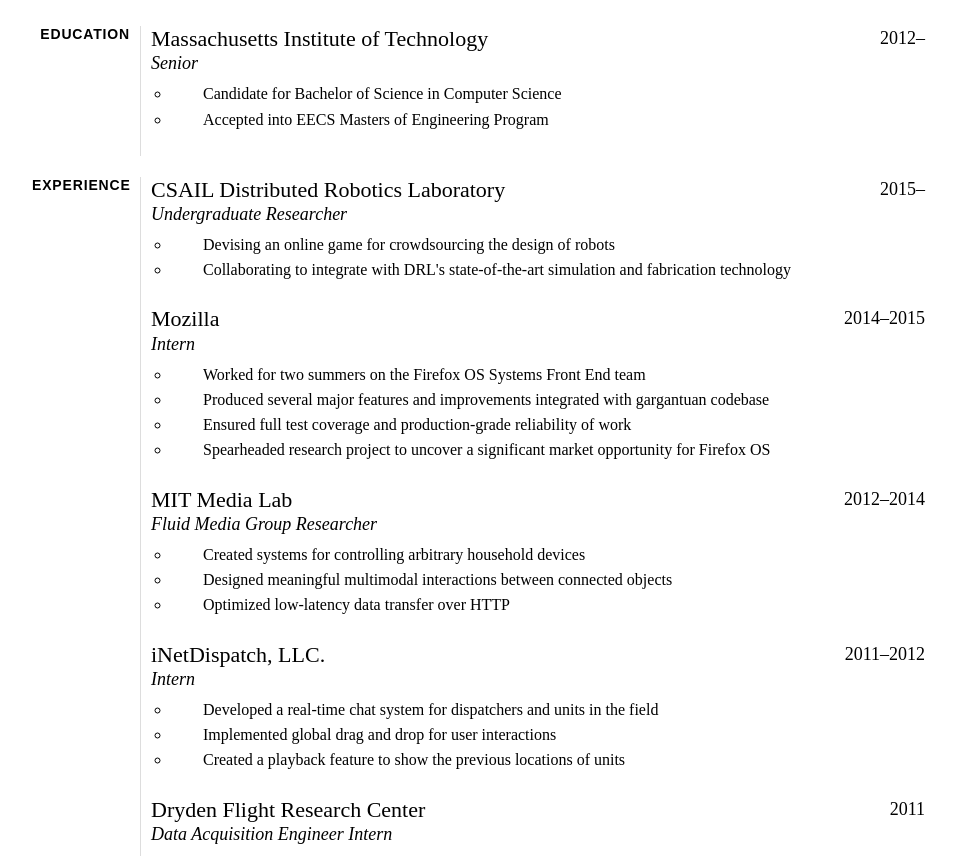
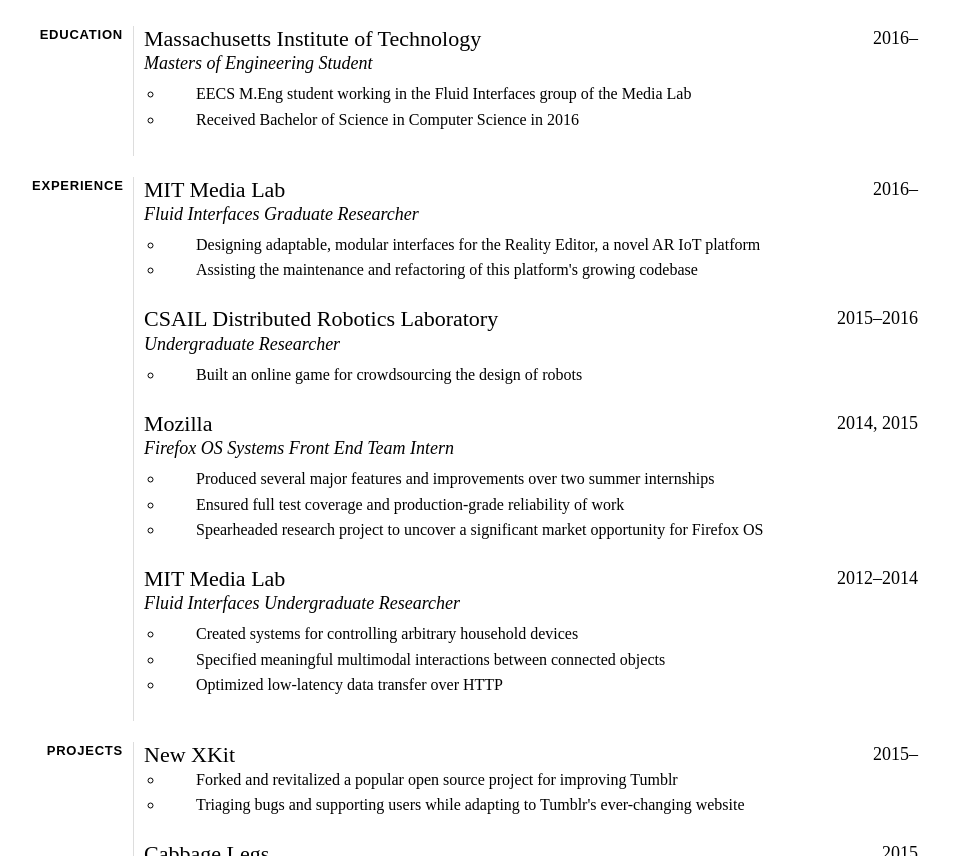
Before and after one commit to hobinjk/resume, a plain HTML site: page index.html in a window 1280 px wide. Shown: the part 96-952 px from the top of the page, without its empty margins (158-1115 px from the left). Drawn offline with Linux system fonts and the light colour scheme; a web font is replaced by a local one.

Commit message:
Update resume for 2016 Career Fair

```diff
--- a/data.js
+++ b/data.js
@@ -2,12 +2,12 @@
   "name": "Education",
   "entries": [{
     "business": "Massachusetts Institute of Technology",
-    "position": "Senior",
-    "startYear": 2012,
+    "position": "Masters of Engineering Student",
+    "startYear": 2016,
     "endYear": null,
     "features": [
-      "Candidate for Bachelor of Science in Computer Science",
-      "Accepted into EECS Masters of Engineering Program"
+      "EECS M.Eng student working in the Fluid Interfaces group of the Media Lab",
+      "Received Bachelor of Science in Computer Science in 2016"
     ],
     "importance": 10
   }],
@@ -19,40 +19,49 @@
   "name": "Experience",
   "entries": [
   {
+    "business": "MIT Media Lab",
+    "moreLink": "http://fluid.media.mit.edu/node/227",
+    "position": "Fluid Interfaces Graduate Researcher",
+    "startYear": 2016,
+    "endYear": null,
+    "features": [
+      "Designing adaptable, modular interfaces for the Reality Editor, a novel AR IoT platform",
+      "Assisting the maintenance and refactoring of this platform's growing codebase"
+    ],
+    "importance": 10
+  },
+  {
     "business": "CSAIL Distributed Robotics Laboratory",
     "moreLink": "http://groups.csail.mit.edu/drl/wiki/index.php?title=Main_Page",
     "position": "Undergraduate Researcher",
     "startYear": 2015,
-    "endYear": null,
+    "endYear": 2016,
     "features": [
-      "Devising an online game for crowdsourcing the design of robots",
-      "Collaborating to integrate with DRL's state-of-the-art simulation and fabrication technology"
+      "Built an online game for crowdsourcing the design of robots"
     ],
-    "importance": 10
+    "importance": 9
   },
   {
     "business": "Mozilla",
     "moreLink": "https://www.mozilla.org/",
-    "position": "Intern",
-    "startYear": 2014,
-    "endYear": 2015,
+    "position": "Firefox OS Systems Front End Team Intern",
+    "years": [2014, 2015],
     "features": [
-      "Worked for two summers on the Firefox OS Systems Front End team",
-      "Produced several major features and improvements integrated with gargantuan codebase",
+      "Produced several major features and improvements over two summer internships",
       "Ensured full test coverage and production-grade reliability of work",
       "Spearheaded research project to uncover a significant market opportunity for Firefox OS"
     ],
-    "importance": 10
+    "importance": 9
   },
   {
     "business": "MIT Media Lab",
     "moreLink": "http://fluid.media.mit.edu/node/227",
-    "position": "Fluid Media Group Researcher",
+    "position": "Fluid Interfaces Undergraduate Researcher",
     "startYear": 2012,
     "endYear": 2014,
     "features": [
       "Created systems for controlling arbitrary household devices",
-      "Designed meaningful multimodal interactions between connected objects",
+      "Specified meaningful multimodal interactions between connected objects",
       //"Implementing low-latency network connections using AllJoyn and\
       //  OpenSoundControl"
       "Optimized low-latency data transfer over HTTP"
@@ -121,61 +130,104 @@
   "name": "Projects",
   "entries": [
   {
+    "name": "New XKit",
+    "moreLink": "https://github.com/new-xkit/XKit/",
+    "startYear": 2015,
+    "endYear": null,
+    "features": [
+      "Forked and revitalized a popular open source project for improving Tumblr",
+      "Triaging bugs and supporting users while adapting to Tumblr's ever-changing website"
+    ]
+  },
+  {
     "name": "Cabbage Legs",
     "startYear": 2015,
     "endYear": 2015,
+    "moreLink": "https://hobinjk.github.io/cabbage-legs/",
+    "importance": 8,
     "features": [
-      "Programmed a genetic algorithm that optimizes simulated quadripedal robots",
-      "Play with it at <a href=\"http://hobinjk.github.io/cabbage-legs/\">hobinjk.github.io/cabbage-legs/</a>"+
-      " and <a href=\"http://hobinjk.github.io/cabbage-legs/speed.html\">hobinjk.github.io/cabbage-legs/speed.html</a>"
+      "Programmed a genetic algorithm that optimizes simulated quadripedal robots"
+    ]
+  },
+  {
+    "name": "Aqueduct",
+    "startYear": 2015,
+    "endYear": 2015,
+    "moreLink": "https://hobinjk.github.io/aqueduct/",
+    "importance": 6,
+    "features": [
+      "Implemented simple static analysis of JavaScript for type assignment"
+    ]
+  },
+  {
+    "name": "Nineteen Below",
+    "startYear": 2015,
+    "endYear": 2016,
+    "moreLink": "https://hobinjk.github.io/nineteen-below/",
+    "importance": 3,
+    "features": [
+      "Created a simple game based on procedurally generated ice block puzzles"
+    ]
+  },
+  {
+    "name": "Haven",
+    "startYear": 2013,
+    "endYear": 2014,
+    "moreLink": "https://github.com/hobinjk/haven/",
+    "importance": 6,
+    "features": [
+      "Designed a secure filesharing site based on client-side encryption"
     ]
   },
   {
     "name": "Human + Computer",
     "startYear": 2014,
     "endYear": 2014,
+    "importance": 4,
     "features": [
-      "Designed and implemented an interactive art project exploring transhumanism",
+      "Produced an interactive art project exploring transhumanism",
     ]
   },
-  // {
-  //   "name": "Tansley Effect",
-  //   "startYear": 2014,
-  //   "endYear": null,
-  //   "features": [
-  //     "Cofounded a startup to optimize data sharing within academic research groups",
-  //     "Interviewed potential customers to refine and improve business strategy and design",
-  //     "Prepared a website on a compressed timescale for a demo day presentation"
-  //   ]
-  // },
+  {
+    "name": "Tansley Effect",
+    "startYear": 2014,
+    "endYear": null,
+    "features": [
+      "Cofounded a startup to optimize data sharing within academic research groups",
+      "Interviewed potential customers to refine and improve business strategy and design",
+      "Prepared a website on a compressed timescale for a demo day presentation"
+    ],
+    "importance": 6
+  },
   {
     "name": "Firefox Development",
     "startYear": 2011,
     "endYear": null,
     "features": [
       "Fixed bugs #659576 and #570760",
-      "Currently creating a global keyboard shortcuts popup (bug #492557)",
+      "Began creation of a global keyboard shortcuts popup (bug #492557)",
     ],
-    "importance": 1
+    "importance": 2
   },
   {
     "name": "Random Hall Laundry Server",
     "moreLink": "http://laundry.mit.edu/",
     "startYear": 2013,
-    "endYear": null,
+    "endYear": 2016,
+    "importance": 6,
     "features": [
-      "Developed a joint web application and hardware installation",
-      "Hardware uses off-the-shelf components to determine the power-on state of any machine",
-      "Web application interfaces with the hardware to display machine usage in real-time"
+      "Collaborated with other students to build a joint web application and hardware installation",
+      // "Hardware uses off-the-shelf components to determine the power-on state of any machine",
+      // "Web application interfaces with the hardware to display machine usage in real-time"
     ]
   },
   {
     "name": "Student Groups",
-    "startYear": 2013,
-    "endYear": null,
+    "startYear": 2012,
+    "endYear": 2016,
     "features": [
-      "President of the Laboratory for Chocolate Science",
-      "Judiciary Committee Chair of Random Hall"
+      "President of the Laboratory for Chocolate Science (2012&ndash;2016)",
+      "Random Hall Judiciary Committee Member (2013&ndash;2014) and Chair (2014&ndash;2015)",
       // "Secretary of the MIT Science Fiction Society"
       // "Computer Chair, Laundry King, and Webmaster for Random Hall"
     ]
--- a/index.html
+++ b/index.html
@@ -37,7 +37,12 @@
     </script>
 
     <script id="genericEntryTemplate" type="text/template">
-      <h2 class="duration"><%= formatDuration(startYear, endYear) %></h2>
+      <% if (typeof(startYear) !== "undefined") { %>
+        <h2 class="duration"><%= formatDuration(startYear, endYear) %></h1>
+      <% } else if (typeof(years) !== "undefined") { %>
+        <h2 class="duration"><%= years.join(', ') %></h1>
+      <% } %>
+
       <% if(typeof(moreLink) != "undefined") { %>
         <h1 class="business"><a href="<%= moreLink %>"><%= business %></a></h1>
       <% } else { %>
@@ -52,7 +57,12 @@
     </script>
 
     <script id="projectsEntryTemplate" type="text/template">
-      <h2 class="duration"><%= formatDuration(startYear, endYear) %></h1>
+      <% if (typeof(startYear) !== "undefined") { %>
+        <h2 class="duration"><%= formatDuration(startYear, endYear) %></h1>
+      <% } else if (typeof(years) !== "undefined") { %>
+        <h2 class="duration"><%= years.join(', ') %></h1>
+      <% } %>
+
       <% if(typeof(moreLink) != "undefined") { %>
         <h1 class="business"><a href="<%= moreLink %>"><%= name %></a></h1>
       <% } else { %>
--- a/resume.js
+++ b/resume.js
@@ -1,10 +1,15 @@
-function formatDuration(startYear, endYear) {
-  if(startYear === endYear)
-    return ""+startYear;
-  var duration = startYear+"&ndash;";
-  if(endYear)
-    duration += endYear;
-  return duration;
+function formatDuration(startYear, endYear, years) {
+  if (startYear) {
+    if (startYear === endYear) {
+      return "" + startYear;
+    }
+    var duration = startYear + "&ndash;";
+    if (endYear) {
+      duration += endYear;
+    }
+    return duration;
+  }
+  return years.join(', ');
 }
 
 function formatFeature(feature) {
--- a/style.scss
+++ b/style.scss
@@ -87,7 +87,8 @@
 }
 .section-name {
   @include sans;
-  font-size: $small;
+  font-size: $small - 1px;
+  padding-top: 1px;
   text-transform: uppercase;
   width: $sidebarwidth;
   height: 100%;
@@ -136,7 +137,11 @@
 
 .importance0,
 .importance1,
-.importance2 {
+.importance2,
+.importance3,
+.importance4,
+.importance5,
+.importance6 {
   display: none;
 }
 
```
Also changed, not shown: style.css.
